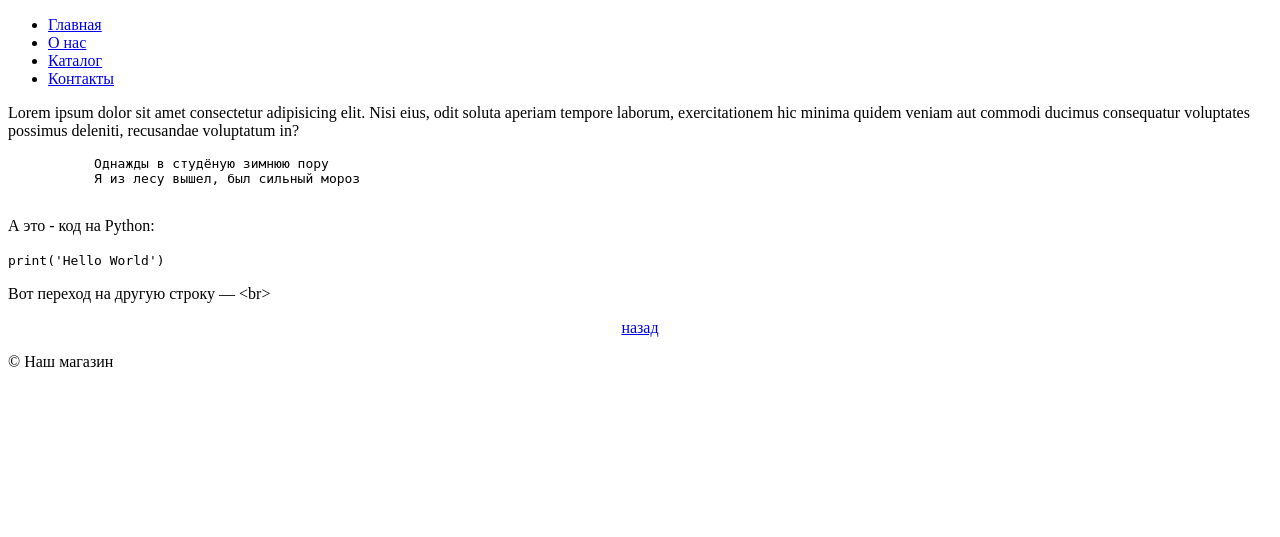
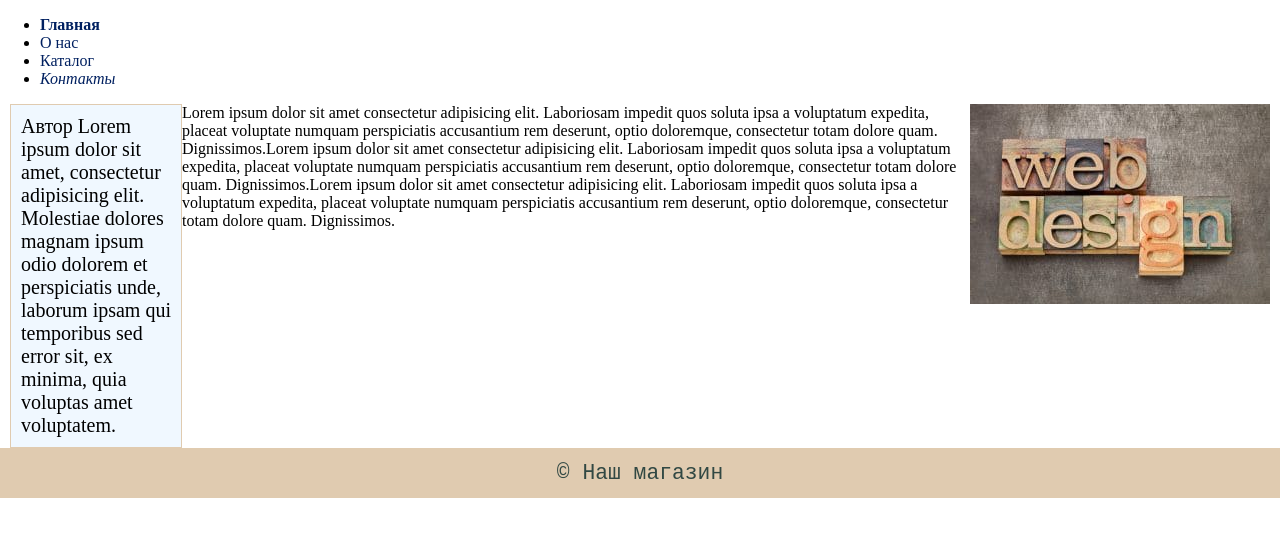
Before and after one commit to ipapMaster/WebDev, a PHP site: page /about.html in a window 1280 px wide. Shown: the top 537 px of the page. Run offline with PHP 8.4, Linux system fonts and the light colour scheme.

Commit message:
Float Property

```diff
--- a/about.html
+++ b/about.html
@@ -3,6 +3,7 @@
 <head>
     <meta charset="UTF-8">
     <meta name="viewport" content="width=device-width, initial-scale=1.0">
+    <link rel="stylesheet" href="/css/style.css" />
     <title>О нас</title>
 </head>
 <body>
@@ -16,15 +17,11 @@
         </ul>
     </header>
     <main>
-        <p>Lorem ipsum dolor sit amet consectetur adipisicing elit. Nisi eius, odit soluta aperiam tempore laborum, exercitationem hic minima quidem veniam aut commodi ducimus consequatur voluptates possimus deleniti, recusandae voluptatum&nbsp;in?</p>
-        <pre>
-           Однажды в студёную зимнюю пору
-           Я из лесу вышел, был сильный мороз
-        </pre>
-        <p>А это - код на&nbsp;Python:</p>
-        <code>print('Hello World')</code>
-        <p>Вот переход на другую строку &mdash; &lt;br&gt;</p>
-        <p align="center"><a href="index.html">назад</a></p>
+        <div>
+            <div class="sidebar">Автор Lorem ipsum dolor sit amet, consectetur adipisicing elit. Molestiae dolores magnam ipsum odio dolorem et perspiciatis unde, laborum ipsam qui temporibus sed error sit, ex minima, quia voluptas amet voluptatem.</div>
+            <img class="image" src="images/wd.jpeg" alt="Автор дизайна" />
+            <p>Lorem ipsum dolor sit amet consectetur adipisicing elit. Laboriosam impedit quos soluta ipsa a voluptatum expedita, placeat voluptate numquam perspiciatis accusantium rem deserunt, optio doloremque, consectetur totam dolore quam. Dignissimos.Lorem ipsum dolor sit amet consectetur adipisicing elit. Laboriosam impedit quos soluta ipsa a voluptatum expedita, placeat voluptate numquam perspiciatis accusantium rem deserunt, optio doloremque, consectetur totam dolore quam. Dignissimos.Lorem ipsum dolor sit amet consectetur adipisicing elit. Laboriosam impedit quos soluta ipsa a voluptatum expedita, placeat voluptate numquam perspiciatis accusantium rem deserunt, optio doloremque, consectetur totam dolore quam. Dignissimos.</p>
+        </div>
     </main>
     <footer>
         <!-- Подвал сайта -->
--- a/css/style.css
+++ b/css/style.css
@@ -1,6 +1,37 @@
 html,
 body {
     margin: 0;
+}
+
+.test_block {
+    width: 100px;
+    height: 50px;
+    border: 1px solid #002060;
+    margin: 0 auto;
+}
+
+.image {
+    float: right;
+    margin: 10px;
+    margin-top: 0;
+}
+
+.sidebar {
+    border: 1px solid #e0cbb0;
+    background-color: aliceblue;
+    width: 150px;
+    padding: 10px;
+    margin-left: 10px;
+    font-size: 20px;
+    float: left;
+}
+
+.vcenter {
+    border: 1px solid #fd7303;
+    width: 50px;
+    height: 20px;
+    margin-top: 15px;
+    margin-left: 25px;
 }
 
 footer {
@@ -11,6 +42,7 @@ footer {
     color: rgb(49, 72, 67);
     font-family: 'Courier New', Courier, monospace;
     font-size: 16pt;
+    clear: both;
 }
 
 h1 {
```
Also changed, not shown: images/wd.jpeg (added).
